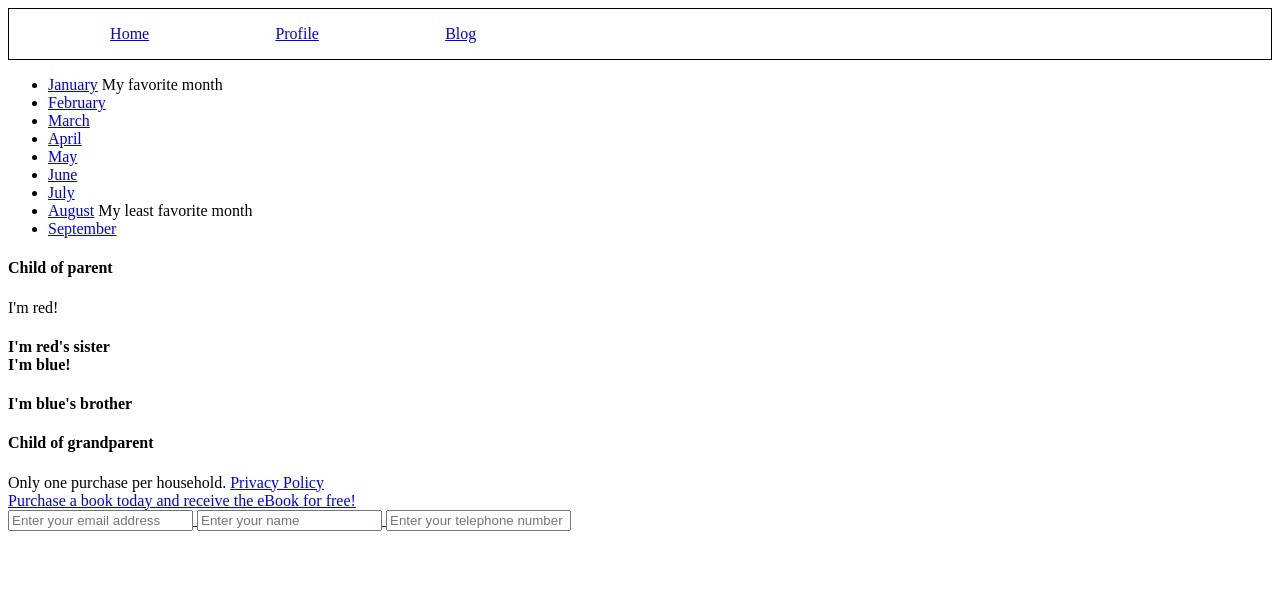
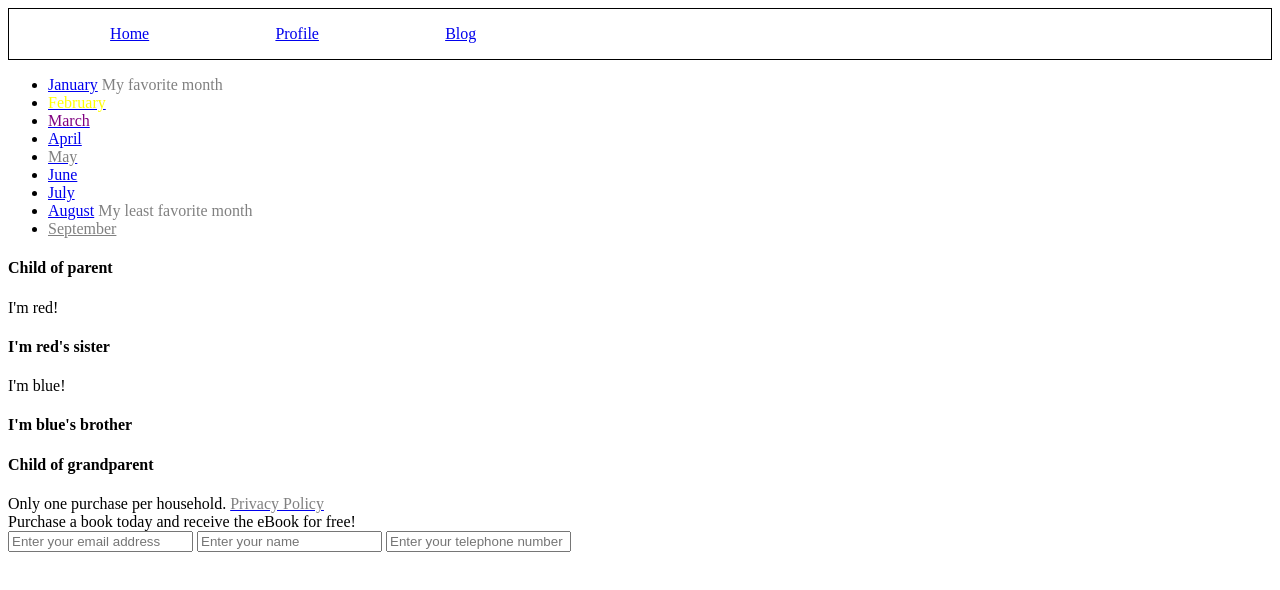
Before and after one commit to lukewalt/css-selector, a plain HTML site: page index.html in a window 1280 px wide. Drawn offline with Linux system fonts and the light colour scheme.

Commit message:
restructured html page and added missing closing tags

```diff
--- a/index.html
+++ b/index.html
@@ -21,6 +21,7 @@
         </ul>
       </nav>
     </header>
+    <article>
 
       <section>
         <div class="month-list">
@@ -72,7 +73,7 @@
             <h4>Child of parent</h4>
             <div>
               <div>I'm red!</div>
-              <h4>I'm red's sister
+              <h4>I'm red's sister</h4>
               <div>I'm blue!</div>
               <h4>I'm blue's brother</h4>
             </div>
@@ -80,6 +81,8 @@
           <h4>Child of grandparent</h4>
         </div>
       </section>
+
+    </article>
 
     <footer class="padded">
 
@@ -91,6 +94,7 @@
               Privacy Policy
             </span>
           </span>
+        </a>
       </div>
 
       <div class="promo">
--- a/main.css
+++ b/main.css
@@ -12,3 +12,15 @@
     margin-left: 5%;
     margin-right: 5%
 }
+
+.active {
+  color: yellow;
+}
+
+.disabled {
+  color: grey;
+}
+
+a > .disabled {
+  color: purple;
+}
```
Lines whose indentation alone changed are shown as unchanged.
